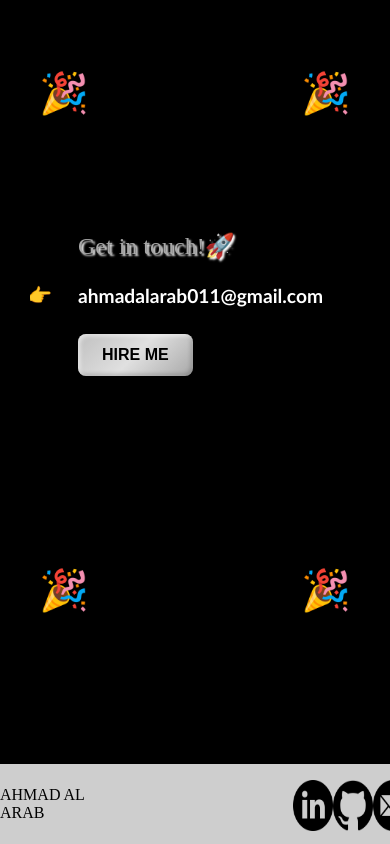
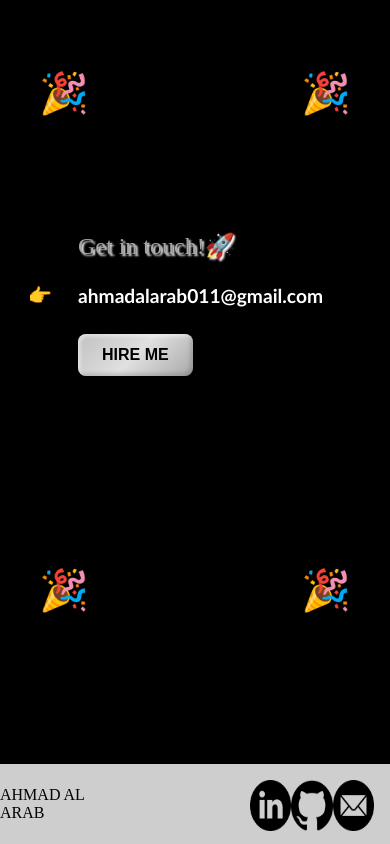
Before and after one commit to ahmed-alarab/portfolio, a React (Create React App) app: page / in a window 390 px wide. Shown: the part 4647-5491 px from the top of the page. Built offline with nearby package versions, Linux system fonts and the light colour scheme; a web font is replaced by a local one.

Commit message:
update mobile version 2

```diff
--- a/src/files/Home.css
+++ b/src/files/Home.css
@@ -2196,8 +2196,8 @@
     overflow: hidden;
   }
   .footer-name-container {
-    min-width: 25%;
-    max-width: 25%;
+    min-width: 30%;
+    max-width: 30%;
     height: 100%;
     position: relative;
     display: grid;
@@ -2210,21 +2210,22 @@
   }
   .footer-links {
     position: absolute;
-    width: 50%;
+    width: 40%;
     height: 80%;
     top: 20%;
-    left: 75%;
-    display: flex;
+    left: 60%;
+    display: flex;
+    place-content: center;
   }
   .footer-icons {
-    width: 50%;
+    width: 80%;
     height: 80%;
     display: flex;
     justify-content: space-around;
   }
   .footer-icon {
     height: 100%;
-    width: 40px;
+    width: 100%;
   }
   .skills-data{
     font-size: 1rem;
```
